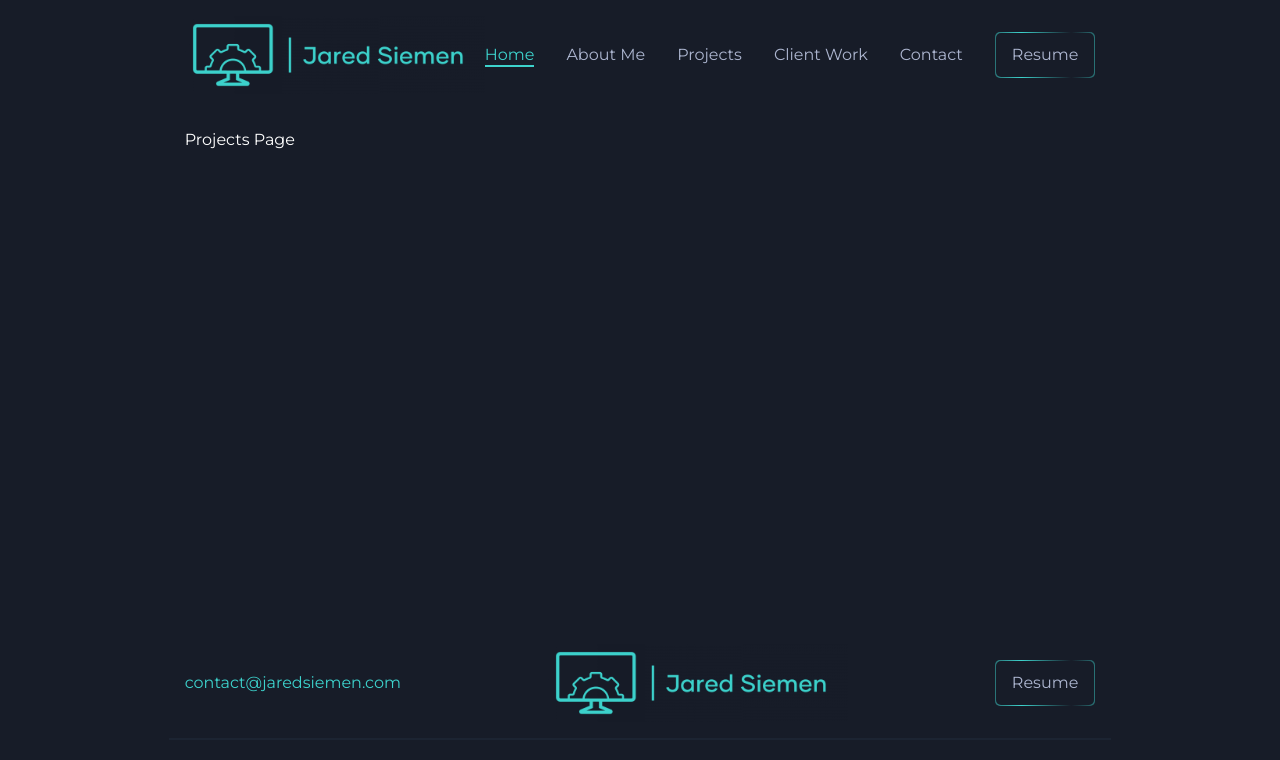
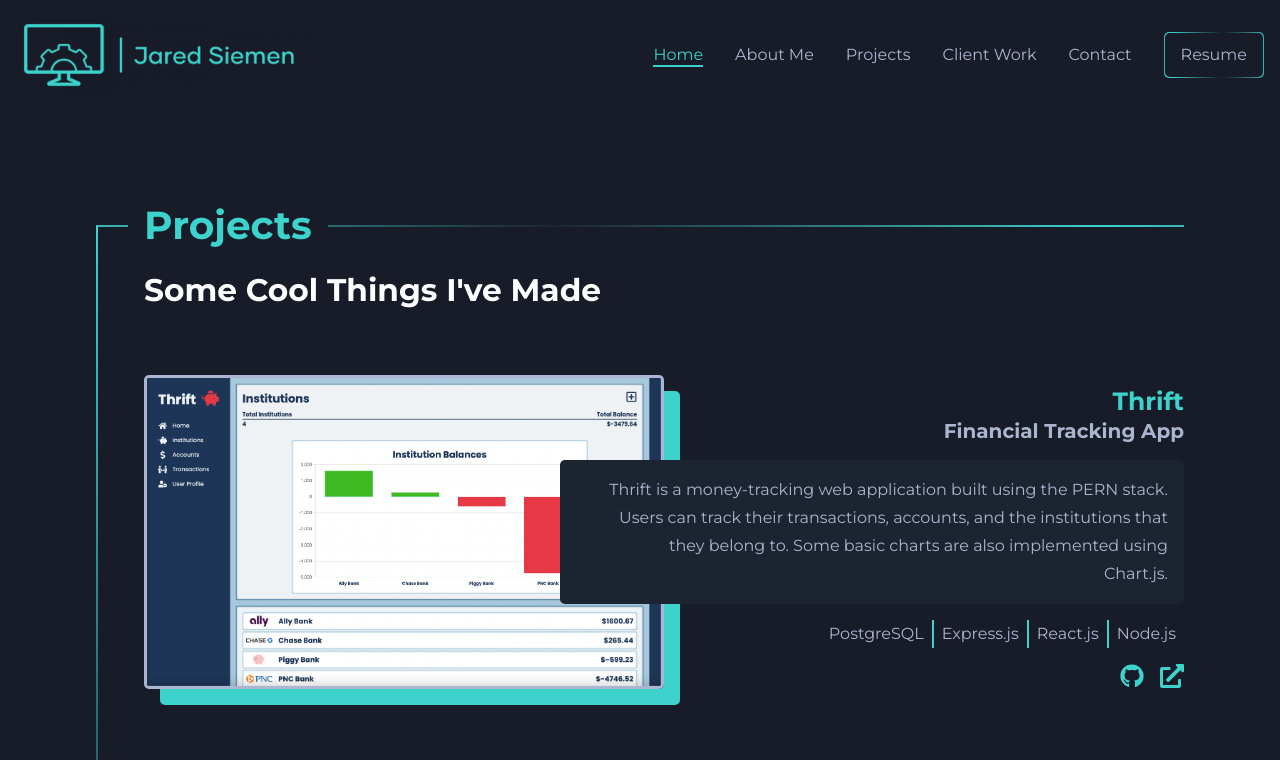
Before and after one commit to siemenjm/react-portfolio, a React (Create React App) app: page /projects in a window 1280 px wide. Shown: the top 760 px of the page. Built offline with nearby package versions, Linux system fonts and the light colour scheme.

Commit message:
Populate projects page

```diff
--- a/src/pages/ProjectsPage.jsx
+++ b/src/pages/ProjectsPage.jsx
@@ -1,7 +1,29 @@
 import React from 'react';
+import projectData from '../data/project_data';
+import Project from '../components/Project';
 
 export default function ProjectsPage() {
+    const allProjects = projectData.map((project, index) => {
+        return <Project project={project} projectIndex={index} key={`${project.title}-${index}`} />;
+    });
+
     return (
-        <div className='page'>Projects Page</div>
+        <div className='page'>
+            <section className="projects-section single-page">
+                <div className="line-effects">
+                    <div className="line-effect-container horizontal">
+                        <div className="horizontal-line-effect left"></div>
+                        <h2 className="line-header color-accent">Projects</h2>
+                    </div>
+                    <div className="line-effect-container vertical">
+                        <div className="vertical-line-effect"></div>
+                    </div>
+                </div>
+                <div className="content-wrapper">
+                    <h3>Some Cool Things I've Made</h3>
+                    {allProjects}
+                </div>
+            </section>
+        </div>
     );
 }
--- a/src/styles/ProjectsSection.css
+++ b/src/styles/ProjectsSection.css
@@ -3,6 +3,12 @@
     height: fit-content;
     overflow: hidden;
     justify-content: flex-start;
+}
+
+.projects-section.single-page, .client-work-section.single-page {
+    opacity: 0;
+    animation: opacityAnimation 2s linear;
+    animation-fill-mode: forwards;
 }
 
 .projects-section > .content-wrapper, .client-work-section > .content-wrapper {
```
